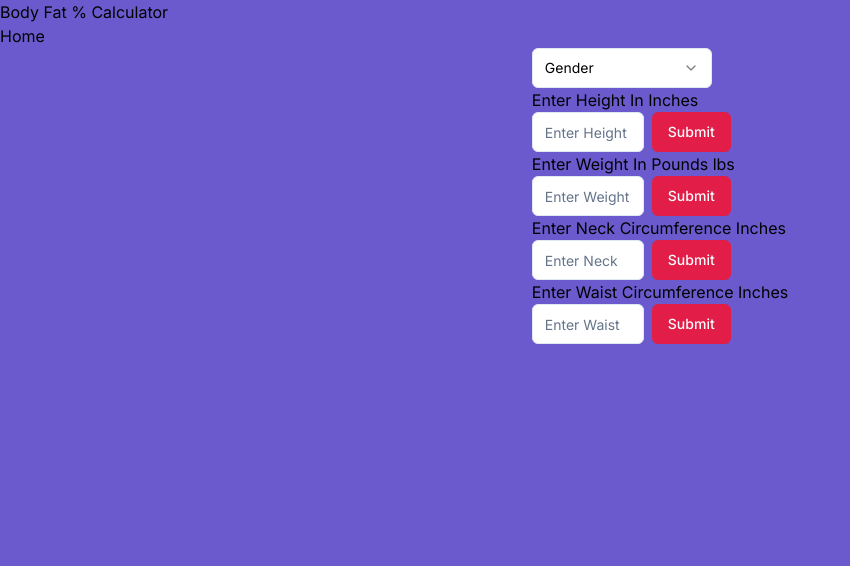
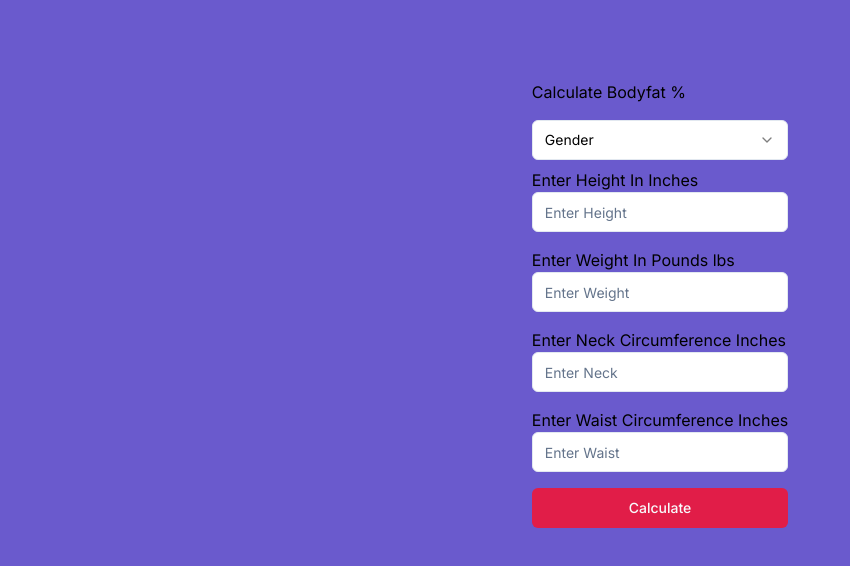
Before and after one commit to LRSORRENTI/Bodyfat-Calculator, a Next.js app: page / in a window 1280 px wide. Shown: the top 566 px of the page, without its empty margins (0-850 px from the left). Built offline with nearby package versions, Linux system fonts and the light colour scheme.

Commit message:
main bf calc component is scaffolded, needs logic implementation and a place to render output

```diff
--- a/src/app/layout.tsx
+++ b/src/app/layout.tsx
@@ -17,11 +17,6 @@ export default function RootLayout({
   return (
     <html lang="en">
       <body className={inter.className}>
-        <nav>
-          <h1>
-            Body Fat % Calculator
-          </h1>
-        </nav>
         {children}
       </body>
     </html>
--- a/src/app/page.tsx
+++ b/src/app/page.tsx
@@ -4,10 +4,7 @@ import { BFCalcForm } from "@/components/BFCalcForm";
 export default function Home() {
   return (
     <>
-   <main>
-    Home
-   </main>
-   <div className="flex justify-center align-middle ml-10">
+   <div className="flex justify-center align-middle ml-10 mt-20">
    <BFCalcForm/>
    </div>
    </>
--- a/src/components/BFCalcForm.tsx
+++ b/src/components/BFCalcForm.tsx
@@ -49,8 +49,9 @@ export function BFCalcForm() {
   return (
     <div className="entire-wrap flex justify-center align-middle">
     <div className="form-wrap flex flex-col justify-center align-middle">
+      <p className="mb-4">Calculate Bodyfat %</p>
       <Select>
-  <SelectTrigger className="w-[180px]">
+  <SelectTrigger className="max-w-64 mb-2">
     <SelectValue placeholder="Gender" />
   </SelectTrigger>
   <SelectContent>
@@ -60,7 +61,7 @@ export function BFCalcForm() {
 </Select>
       <p>Enter Height In Inches</p>
     <Form {...form}>
-      <form onSubmit={form.handleSubmit(onSubmit)} className="">
+      <form onSubmit={form.handleSubmit(onSubmit)} className="mb-4">
         <FormField
           control={form.control}
           name="username"
@@ -68,9 +69,9 @@ export function BFCalcForm() {
             <FormItem className="flex">
               {/* <FormLabel className="mr-2 pt-3">Height</FormLabel> */}
               <FormControl>
-                <Input placeholder="Enter Height" {...field} className="max-w-28"/>
+                <Input placeholder="Enter Height" {...field} className="max-w-64"/>
               </FormControl>
-              <Button type="submit" className="bg-rose-600 ml-2">Submit</Button>
+
             </FormItem>
           )}
         />
@@ -78,7 +79,7 @@ export function BFCalcForm() {
     </Form>
     <p>Enter Weight In Pounds lbs</p>
     <Form {...form}>
-      <form onSubmit={form.handleSubmit(onSubmit)} className="">
+      <form onSubmit={form.handleSubmit(onSubmit)} className="mb-4">
         <FormField
           control={form.control}
           name="username"
@@ -86,9 +87,9 @@ export function BFCalcForm() {
             <FormItem className="flex">
               {/* <FormLabel className="mr-2 pt-3">Height</FormLabel> */}
               <FormControl>
-                <Input placeholder="Enter Weight" {...field} className="max-w-28"/>
+                <Input placeholder="Enter Weight" {...field} className="max-w-64"/>
               </FormControl>
-              <Button type="submit" className="bg-rose-600 ml-2">Submit</Button>
+
             </FormItem>
           )}
         />
@@ -104,9 +105,8 @@ export function BFCalcForm() {
             <FormItem className="flex">
               {/* <FormLabel className="mr-2 pt-3">Height</FormLabel> */}
               <FormControl>
-                <Input placeholder="Enter Neck" {...field} className="max-w-28"/>
+                <Input placeholder="Enter Neck" {...field} className="max-w-64 mb-4"/>
               </FormControl>
-              <Button type="submit" className="bg-rose-600 ml-2">Submit</Button>
             </FormItem>
           )}
         />
@@ -122,15 +122,17 @@ export function BFCalcForm() {
             <FormItem className="flex">
               {/* <FormLabel className="mr-2 pt-3">Height</FormLabel> */}
               <FormControl>
-                <Input placeholder="Enter Waist" {...field} className="max-w-28"/>
+                <Input placeholder="Enter Waist" {...field} className="max-w-64 mb-4"/>
               </FormControl>
-              <Button type="submit" className="bg-rose-600 ml-2">Submit</Button>
+
             </FormItem>
           )}
         />
       </form>
     </Form>
+    <Button type="submit" className="bg-rose-600">Calculate</Button>
     </div>
+
     </div>
   )
 }
```
